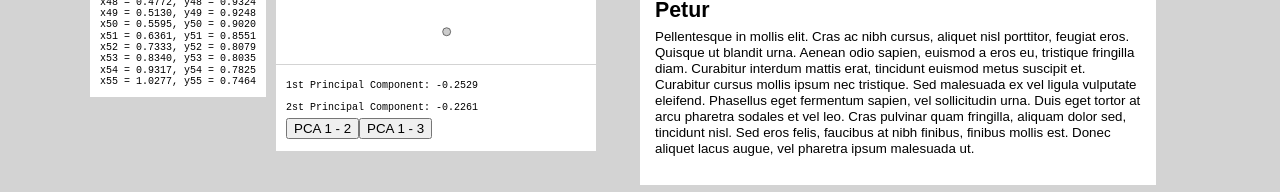
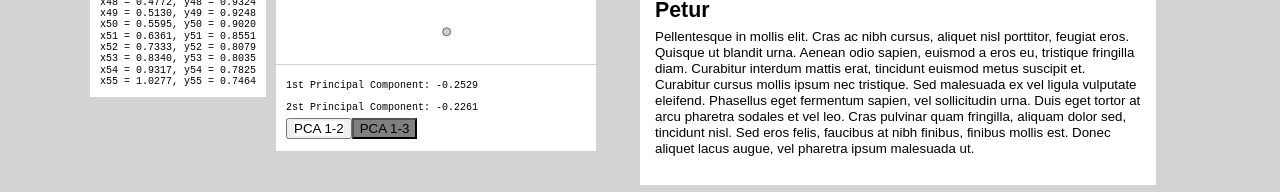
Before and after one commit to drewparli/diku-ide-04, a plain HTML site: page index.html in a window 1280 px wide. Shown: the part 661-853 px from the top of the page. Drawn offline with nearby package versions, Linux system fonts and the light colour scheme.

Commit message:
normal update

```diff
--- a/index.css
+++ b/index.css
@@ -172,12 +172,10 @@ p {
   margin-left: auto;
 }
 
-.btn_pca_12 {
-  background: red;
-  width: 100px;
-  height: 100px;
+.compSet {
+  background-color: grey;
 }
-.btn_pca_13 {
-  width: 100px;
-  height: 100px;
+
+.compSetSelected {
+  background-color: white;
 }
--- a/main.js
+++ b/main.js
@@ -400,20 +400,22 @@ function visualize(data) {
 
 	d3.select("#vis-scatter-plot-details")
 		.append("button")
-		.attr("id", "btn_pca_12")
-        .text("PCA 1 - 2")
+        .append("id", "b0")
+		.attr("class", "compSetSelected")
+        .text("PCA 1-2")
         .attr("value", 0)
 		.on("mousedown", handle_trans)
 
     d3.select("#vis-scatter-plot-details")
         .append("button")
-        .attr("id", "btn_pca_13")
-        .text("PCA 1 - 3")
+        .attr("id", "b1")
+        .attr("class", "compSet")
+        .text("PCA 1-3")
         .attr("value", 1)
         .on("mousedown", handle_trans)
 
     function handle_trans() {
-        // console.log("This", this.value)
+
         redraw_comp(this.value)
     }
 
```
